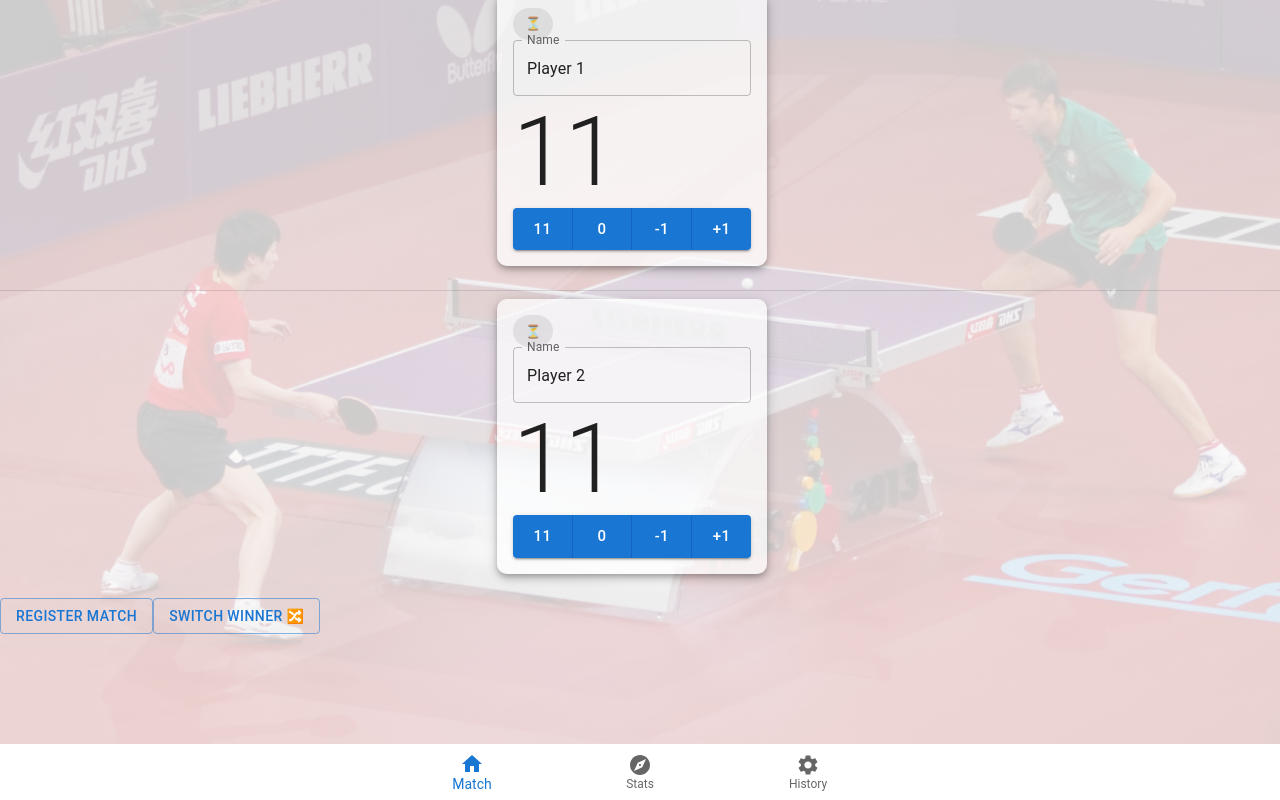
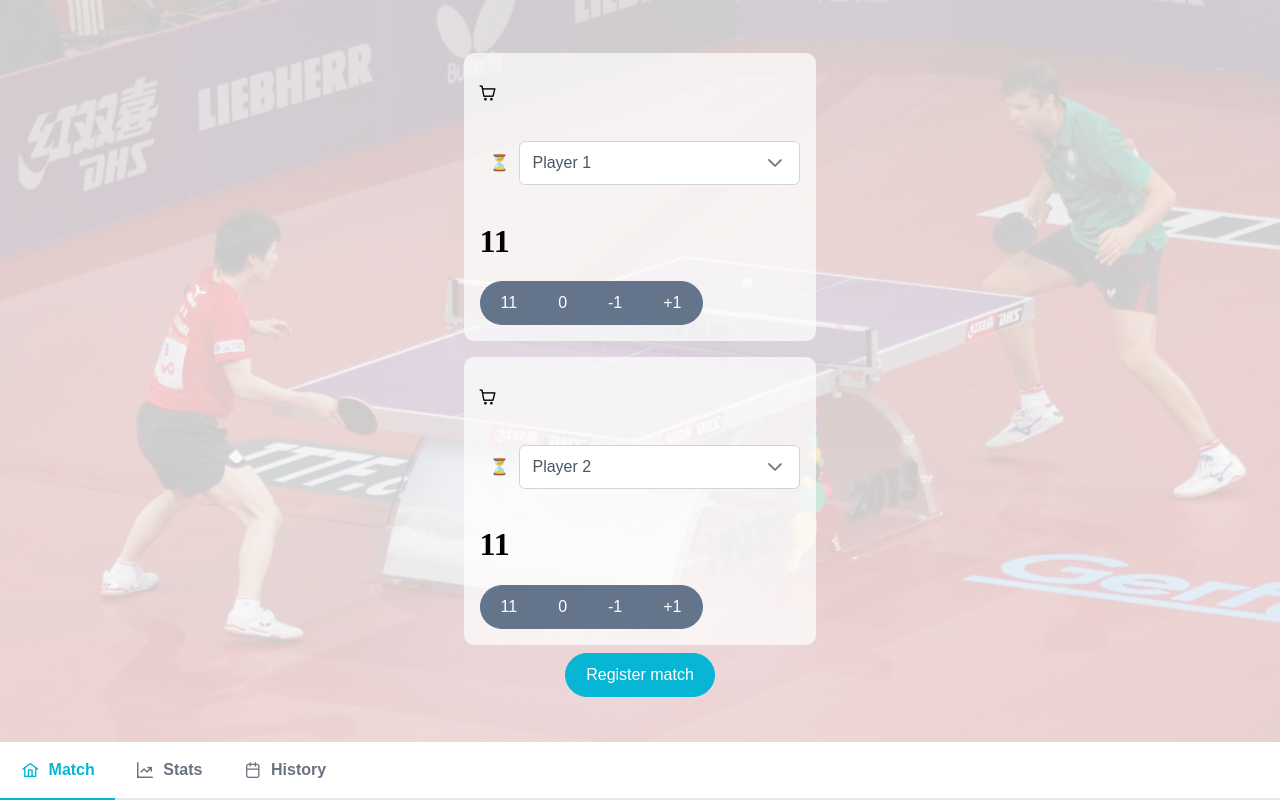
Before and after one commit to abbdberg/pingpoing-rank, a React (Vite) app: page / in a window 1280 px wide. Built offline with nearby package versions, Linux system fonts and the light colour scheme; a web font is replaced by a local one.

Commit message:
trying out prime ui

```diff
--- a/src/App.tsx
+++ b/src/App.tsx
@@ -1,53 +1,49 @@
 import { useState } from 'react'
 
-import HomeIcon from '@mui/icons-material/Home';
-import ExploreIcon from '@mui/icons-material/Explore';
-import SettingsIcon from '@mui/icons-material/Settings';
-
-import { BottomNavigation, BottomNavigationAction, Box } from '@mui/material';
 import { History } from './components/History/History';
 import { Stats } from './components/Stats/Stats';
 import { Match } from './components/Match/Match';
 import { BrowserRouter, Route, Routes, useLocation, useNavigate } from 'react-router-dom';
+import { Menubar } from 'primereact/menubar';
+import { Menu } from 'primereact/menu';
+import { TabMenu } from 'primereact/tabmenu';
 
 
 function App() {
 
   return (
     <BrowserRouter>
-      <div style={{
-        display: "flex",
-        height: "100%",
-        flexDirection: "column"
-      }}>
-        <Box sx={{ flexGrow: 1 }}>
-          <Routes>
-            <Route path="/" element={<Match />} />
-            <Route path="/stats" element={<Stats />} />
-            <Route path="/history" element={<History />} />
-          </Routes>
-        </Box>
+      <div className='main-content'>
+        <Routes>
+          <Route path="/" element={<Match />} />
+          <Route path="/stats" element={<Stats />} />
+          <Route path="/history" element={<History />} />
+        </Routes>
+      </div>
+      {/* <div className='navbar'> */}
         <BottomNav />
-      </div ></BrowserRouter>
+      {/* </div> */}
+
+    </BrowserRouter>
 
   );
 }
 
 function BottomNav() {
   const navigate = useNavigate();
-  const location = useLocation();
-  const handleChange = (_, newValue:unknown)  => {
-    navigate(newValue as string);
-  };
+  // const location = useLocation();
 
   return (
-    <Box>
-      <BottomNavigation showLabels value={location.pathname} onChange={handleChange}>
-        <BottomNavigationAction label="Match" value="/" icon={<HomeIcon />} />
-        <BottomNavigationAction label="Stats" value="/stats" icon={<ExploreIcon />} />
-        <BottomNavigationAction label="History" value="/history" icon={<SettingsIcon />} />
-      </BottomNavigation>
-    </Box>
+    <TabMenu
+
+    defaultChecked
+      model={[
+        { label: 'Match', icon: 'pi pi-fw pi-home', command: () => navigate('/') },
+        { label: 'Stats', icon: 'pi pi-fw pi-chart-line', command: () => navigate('/stats') },
+        { label: 'History', icon: 'pi pi-fw pi-calendar', command: () => navigate('/history') },
+
+      ]}
+    />
   );
 }
 
--- a/src/components/Match/Match.tsx
+++ b/src/components/Match/Match.tsx
@@ -1,31 +1,23 @@
-import {  Button, Divider, Grid, Paper, Typography } from "@mui/material";
+
 import { PlayerCmp } from "./PlayerCmp";
 import { useDispatch, useSelector } from "react-redux";
 import { RootState } from "../../store/store";
 import { PlayerNumber, updatePlayerName } from "../../store/playersSlice";
+import { Button } from "primereact/button";
 
 export const Match = () => {
 
   const { player1, player2 } = useSelector((state: RootState) => state.players);
   const dispatch = useDispatch();
 
-  return <Grid container rowGap={2} alignContent={'center'} justifyContent={'center'}>
-      <Grid xs={12} item justifyContent={'center'}>
+  return <div style={{alignItems: 'center', display: 'flex', flexDirection: 'column'}}>
     <PlayerCmp {...player1} updatePlayerName={(name: string) => {
       dispatch(updatePlayerName({ playerNumber: PlayerNumber.PLAYER1, name }));
     }} />
-      </Grid>
-      <Grid xs={12} item justifyContent={'center'}>
-        <Divider flexItem orientation="horizontal" />
-      </Grid>
-      <Grid xs={12} item>
+
     <PlayerCmp {...player2} updatePlayerName={(name: string) => {
       dispatch(updatePlayerName({ playerNumber: PlayerNumber.PLAYER2, name }));
     }} />
-      </Grid>
-    <Grid xs={12} item>
-      <Button variant="outlined">Register match</Button>
-      <Button variant="outlined">Switch winner 🔀</Button>
-    </Grid>
-  </Grid>
+    <Button rounded>Register match</Button>
+  </div>
 }
--- a/src/components/Match/PlayerCmp.tsx
+++ b/src/components/Match/PlayerCmp.tsx
@@ -1,64 +1,61 @@
-import { Autocomplete, Grid, Button, ButtonGroup, TextField, Typography, Paper, Chip } from "@mui/material";
 import { Player } from "../../models/Player";
 import { useDispatch } from "react-redux";
 import { PlayerState, updatePlayerScore } from "../../store/playersSlice";
+import { Chip } from "primereact/chip";
+import { AutoComplete } from "primereact/autocomplete";
+import { Badge } from "primereact/badge";
+import { Button } from "primereact/button";
+import { ButtonGroup } from "primereact/buttongroup";
+import { Card } from "primereact/card";
+import { Dropdown } from "primereact/dropdown";
 
 const fakePlaysers = "GracefulAdvance, HarmonicGrace, VibrantFashion, ScoutSmart, SmokyBlast, EyedManiacal, MutantElectric, SneakyVagabond, SkillWeaver, SniperNest, MurderousSquirrel, MoonYodeler, EmotiveDeer, ThumperHare, HooliganFlood, AimHawk, MysteriousLure, HardNut, ThrillingUndead, MysterySleuth";
 
 export interface PlayerProps extends Player {
   updatePlayerName: (name: string) => void;
 }
-export const PlayerCmp = (props: PlayerProps) =>
-{
+export const PlayerCmp = (props: PlayerProps) => {
   const dispatch = useDispatch();
   // Example function to handle a change
-  const handleSliderChange = (newValue:number) => {
+  const handleSliderChange = (newValue: number) => {
     dispatch(updatePlayerScore({ name: props.name, points: newValue }));
   };
 
   let backgroundColor = 'rgba(255,255,255, 0.7)';
-  if(props.state === PlayerState.WINNER) {
+  if (props.state === PlayerState.WINNER) {
     backgroundColor = 'rgba(76,175,80, 0.7)';
-  } else if(props.state === PlayerState.LOSER) {
+  } else if (props.state === PlayerState.LOSER) {
     backgroundColor = 'rgba(244,67,54, 0.7)';
   }
   return <div>
-<Grid spacing={2} container alignItems={"center"} justifyContent={'center'} >
-<Paper elevation={5} className="player-card" style={{backgroundColor}}>
-<Grid item xs={12}>
-  {props.state === PlayerState.WINNER && <Chip label={"🏆"} />}
-  {props.state === PlayerState.LOSER && <Chip label={"😔"} />}
-  {props.state === PlayerState.NOT_FINISHED && <Chip label={"⏳"} />}
+    <div className="player-card" style={{ backgroundColor }}
+    >
+      <div>
+        <div className="flex align-items-center justify-content-center bg-blue-100 border-round" style={{ width: '2.5rem', height: '2.5rem' }}>
+          <i className="pi pi-shopping-cart text-blue-500 text-xl"></i>
+        </div>
+        {props.state === PlayerState.WINNER && <span style={{ margin: 10 }}>{"🏆"} </span>}
+        {props.state === PlayerState.LOSER && <span style={{ margin: 10 }}>{"😔"}</span>}
+        {props.state === PlayerState.NOT_FINISHED && <span style={{ margin: 10 }}>{"⏳"}</span>}
 
-  {/* <Typography variant="button" justifyItems={"center"} flex={1}>
-    { "🏆 Player 1"}
-  </Typography> */}
-</Grid>
-<Grid item xs={12}>
-  <Autocomplete
-  freeSolo
+        <Dropdown
+          editable
           options={fakePlaysers.split(',').map((option) => option.trim())}
           value={props.name}
-  onChange={(_, value) => {
-    console.log(value);
-    props.updatePlayerName(value as string)
+          onChange={(e) => {
+            props.updatePlayerName(e.value as string)
           }}
-  fullWidth
-  renderInput={(params) => <TextField {...params} label="Name" />}
+        // renderInput={(params) => <TextField {...params} label="Name" />}
         />
-</Grid>
-<Grid item xs={12}>
-  <Typography variant="h1">{props.points}</Typography>
-</Grid>
-<Grid item xs={12}>
-<ButtonGroup variant="contained" color="primary" fullWidth size="large">
-      <Button size="large" onClick={() => handleSliderChange(11)}>11</Button>
-      <Button onClick={() => handleSliderChange(0)}>0</Button>
-      <Button onClick={() => handleSliderChange(props.points-1)}>-1</Button>
-      <Button onClick={() => handleSliderChange(props.points+1)}>+1</Button>
+      </div>
+      <h1>{props.points}</h1>
+      <ButtonGroup>
+        <Button severity="secondary" rounded onClick={() => handleSliderChange(11)}>11</Button>
+        <Button severity="secondary" rounded onClick={() => handleSliderChange(0)}>0</Button>
+        <Button severity="secondary" rounded onClick={() => handleSliderChange(props.points - 1)}>-1</Button>
+        <Button severity="secondary" rounded onClick={() => handleSliderChange(props.points + 1)}>+1</Button>
       </ButtonGroup>
-</Grid>
-</Paper>
-</Grid>
+
+    </div>
   </div>
 }
--- a/src/main.css
+++ b/src/main.css
@@ -1,17 +1,34 @@
 body,
-html,
-#root {
+html, #root {
   height: 100%;
   margin: 0;
   padding: 0;
+  display: flex;
+  flex-direction: column;
 }
 
 body {
   background: linear-gradient(rgba(255, 255, 255, 0.8), rgba(255, 255, 255, 0.8)), url('/background.jpg');
   background-position: right bottom;
   background-size: cover;
-  height: 100vh;
   /* Fill the entire screen height */
+}
+
+.main-content {
+  flex: 1;
+  display: flex;
+  flex-direction: column;
+  justify-content: center;
+  align-items: center;
+  overflow: auto;
+}
+.navbar {
+  display: block;
+  justify-content: space-between;
+  /* align-items: center; */
+  width: 100%;
+  /* background-color: #fff; */
+  /* box-shadow: 0 0 10px rgba(0, 0, 0, 0.1); */
 }
 
 .player-card {
@@ -20,4 +37,8 @@ body {
   padding: 16px;
   display: flex;
   flex-direction: column;
+  div {
+    margin: 8px 0;
+  }
+
 }
--- a/src/main.tsx
+++ b/src/main.tsx
@@ -2,30 +2,21 @@ import React from 'react'
 import ReactDOM from 'react-dom/client'
 import App from './App.tsx'
 import './main.css'
-import { createTheme, ThemeProvider } from '@mui/material/styles';
 import { Provider } from 'react-redux'
+import { PrimeReactProvider } from 'primereact/api';
 import { store } from './store/store.ts'
-import CssBaseline from '@mui/material/CssBaseline';
 
-const theme = createTheme({
-  palette: {
-    mode: 'light',
-    // primary: {
-    //   main: '#ff4400',
-    // },
-    // secondary: {
-    //   main: '#00ff44',
-    // },
-  },
-});
+import "primereact/resources/themes/lara-light-cyan/theme.css";
+import 'primeicons/primeicons.css';
 
 ReactDOM.createRoot(document.getElementById('root')!).render(
   <React.StrictMode>
+
     <Provider store={store}>
-      <ThemeProvider theme={theme}>
-        <CssBaseline />
+      <PrimeReactProvider>
         <App />
-      </ThemeProvider>
+      </PrimeReactProvider>
+
     </Provider>
 
   </React.StrictMode>,
```
Also changed, not shown: package.json (+4 -4 lines), 1 other file (tests, documents, lock files or other folders). Lines whose indentation alone changed are shown as unchanged.
